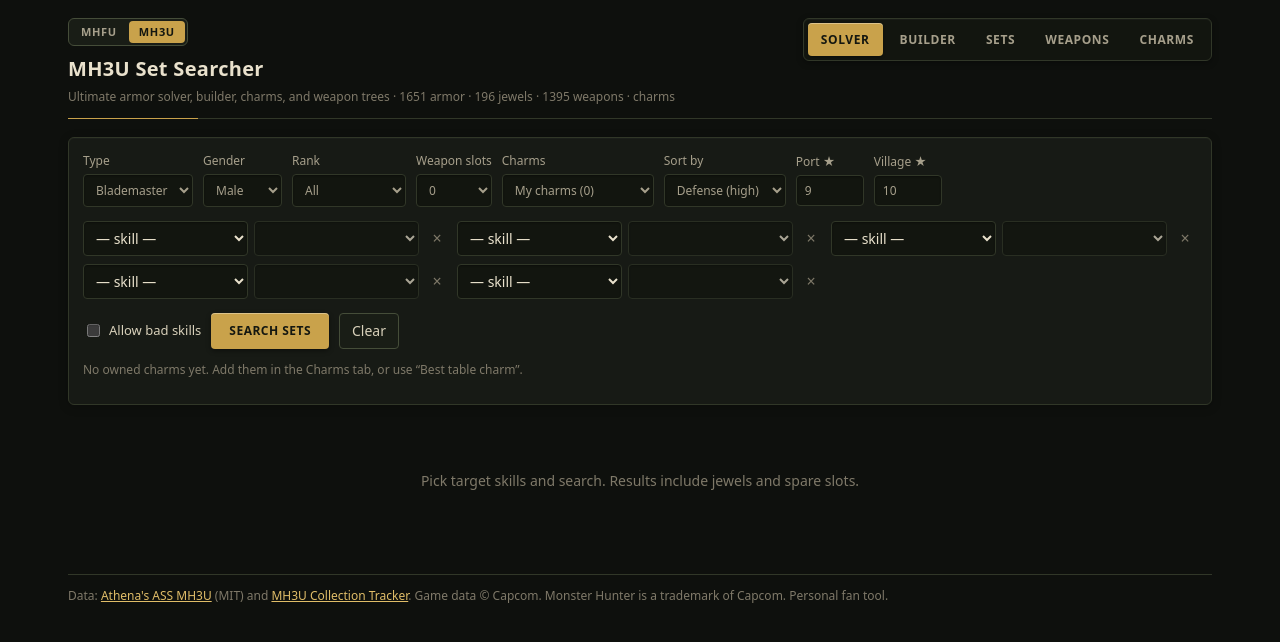
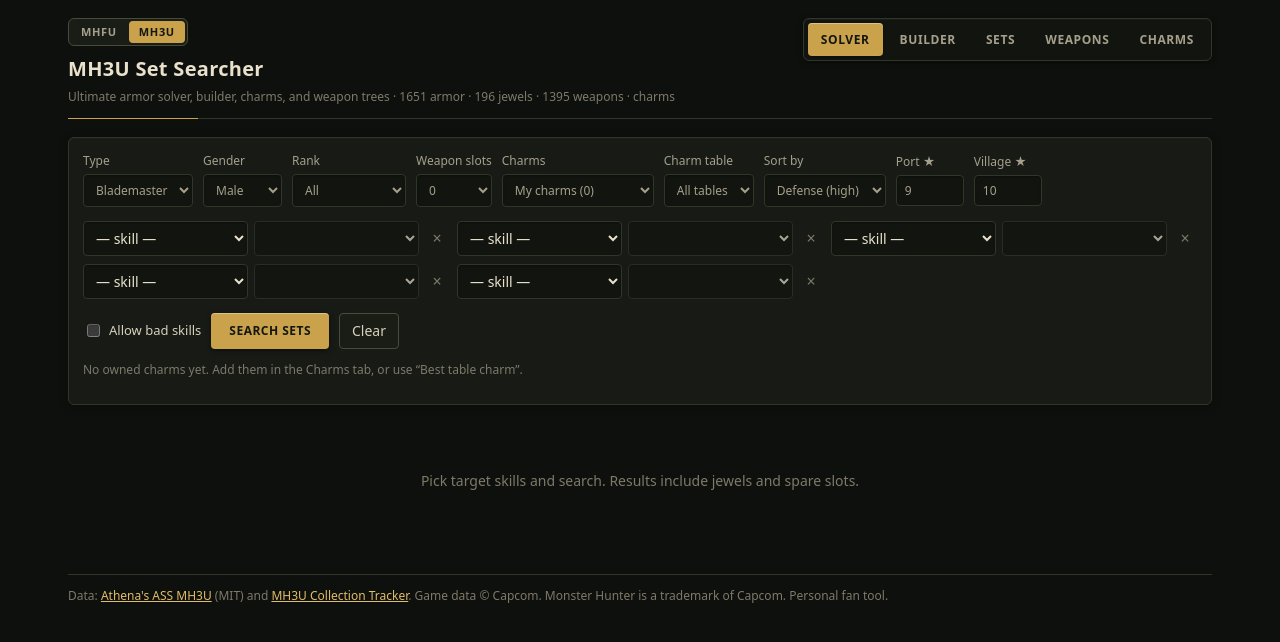
Before and after one commit to FreezingSnail/mhfu-set-searcher, a React (Vite) app: page /#mhfu in a window 1280 px wide. Both pictures are taken after a click on the button "MH3U". Shown: the top 642 px of the page. Built offline with nearby package versions, Linux system fonts and the light colour scheme.

Commit message:
MH3U: filter owned charms by table in solver

```diff
--- a/src/components/Solver.tsx
+++ b/src/components/Solver.tsx
@@ -134,6 +134,7 @@
   const [charmMode, setCharmMode] = useState<"none" | "owned" | "best">(
     data.charmSupport ? "owned" : "none",
   );
+  const [charmTable, setCharmTable] = useState(0);
 
   const [results, setResults] = useState<SolverResult[]>([]);
   const [stats, setStats] = useState<{ nodes: number; elapsed: number; truncated: boolean; timedOut: boolean } | null>(null);
@@ -349,6 +350,7 @@
       allowBad,
       allowPiercings,
       charmMode: data.charmSupport ? charmMode : "none",
+      charmTable,
       charms,
     };
     lastInput.current = input;
@@ -507,6 +509,16 @@
                 <option value="none">No charm</option>
                 <option value="owned">My charms ({charms.length})</option>
                 <option value="best">Best possible charm</option>
+              </select>
+            </label>
+          )}
+          {data.charmSupport && charmMode === "owned" && (
+            <label>Charm table
+              <select value={charmTable} onChange={(e) => setCharmTable(Number(e.target.value))}>
+                <option value={0}>All tables</option>
+                {Array.from({ length: 17 }, (_, i) => i + 1).map((n) => (
+                  <option key={n} value={n}>Table {n}</option>
+                ))}
               </select>
             </label>
           )}
--- a/src/data/meta.json
+++ b/src/data/meta.json
@@ -1 +1 @@
-{"armor":2081,"decorations":168,"weapons":1500,"skills":103,"builtAt":"2026-10-23T20:37:07.692Z"}
+{"armor":2081,"decorations":168,"weapons":1500,"skills":103,"builtAt":"2026-10-23T20:38:13.047Z"}
--- a/src/data/mh3u/meta.json
+++ b/src/data/mh3u/meta.json
@@ -1 +1 @@
-{"armor":1651,"decorations":196,"weapons":1395,"skills":123,"builtAt":"2026-10-23T20:37:07.817Z","weaponTypes":{"great-sword":"Great Sword","long-sword":"Long Sword","sword-and-shield":"Sword & Shield","dual-blades":"Dual Blades","hammer":"Hammer","hunting-horn":"Hunting Horn","lance":"Lance","gunlance":"Gunlance","switch-axe":"Switch Axe","light-bowgun":"Light Bowgun","heavy-bowgun":"Heavy Bowgun","bow":"Bow"}}
+{"armor":1651,"decorations":196,"weapons":1395,"skills":123,"builtAt":"2026-10-23T20:38:13.217Z","weaponTypes":{"great-sword":"Great Sword","long-sword":"Long Sword","sword-and-shield":"Sword & Shield","dual-blades":"Dual Blades","hammer":"Hammer","hunting-horn":"Hunting Horn","lance":"Lance","gunlance":"Gunlance","switch-axe":"Switch Axe","light-bowgun":"Light Bowgun","heavy-bowgun":"Heavy Bowgun","bow":"Bow"}}
--- a/src/lib/solver.ts
+++ b/src/lib/solver.ts
@@ -92,6 +92,7 @@
   if (charmMode === "owned") {
     const seen = new Set<string>();
     for (const charm of input.charms ?? []) {
+      if (input.charmTable && charm.table && charm.table !== input.charmTable) continue;
       if (seen.has(charm.id)) continue;
       seen.add(charm.id);
       charmPool.push(charm);
--- a/src/lib/types.ts
+++ b/src/lib/types.ts
@@ -113,6 +113,7 @@
   timeLimitMs?: number;
   shard?: { index: number; count: number };
   charmMode?: "none" | "owned" | "best";
+  charmTable?: number;
   charms?: Charm[];
 };
 
```
